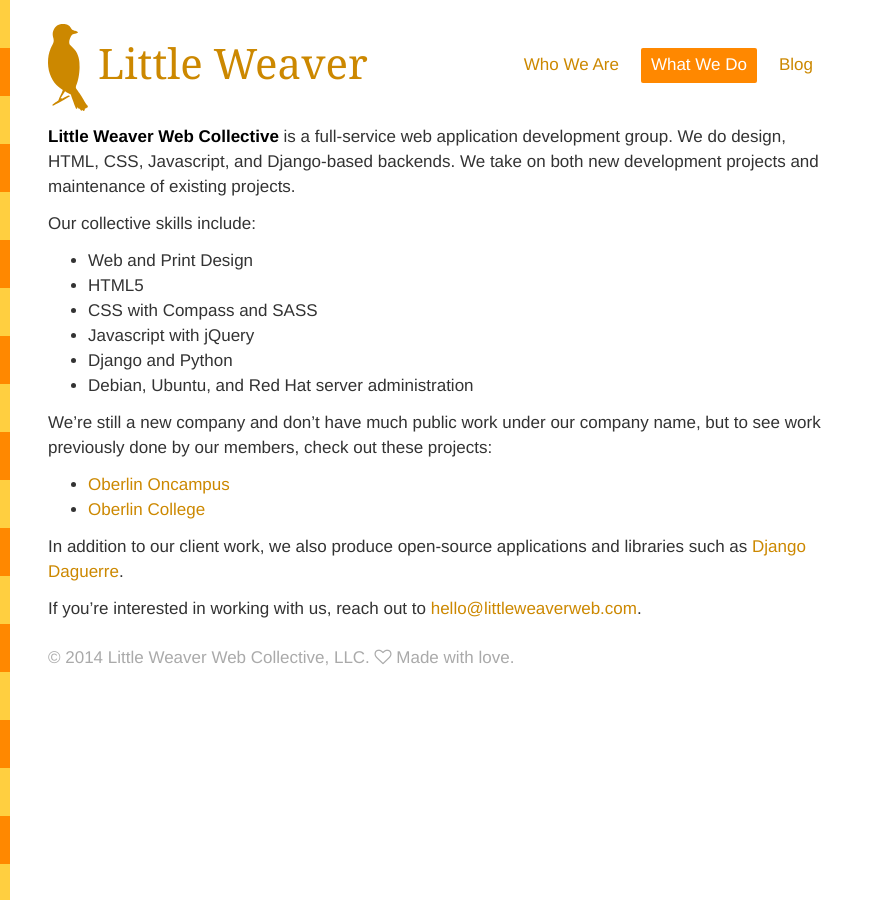
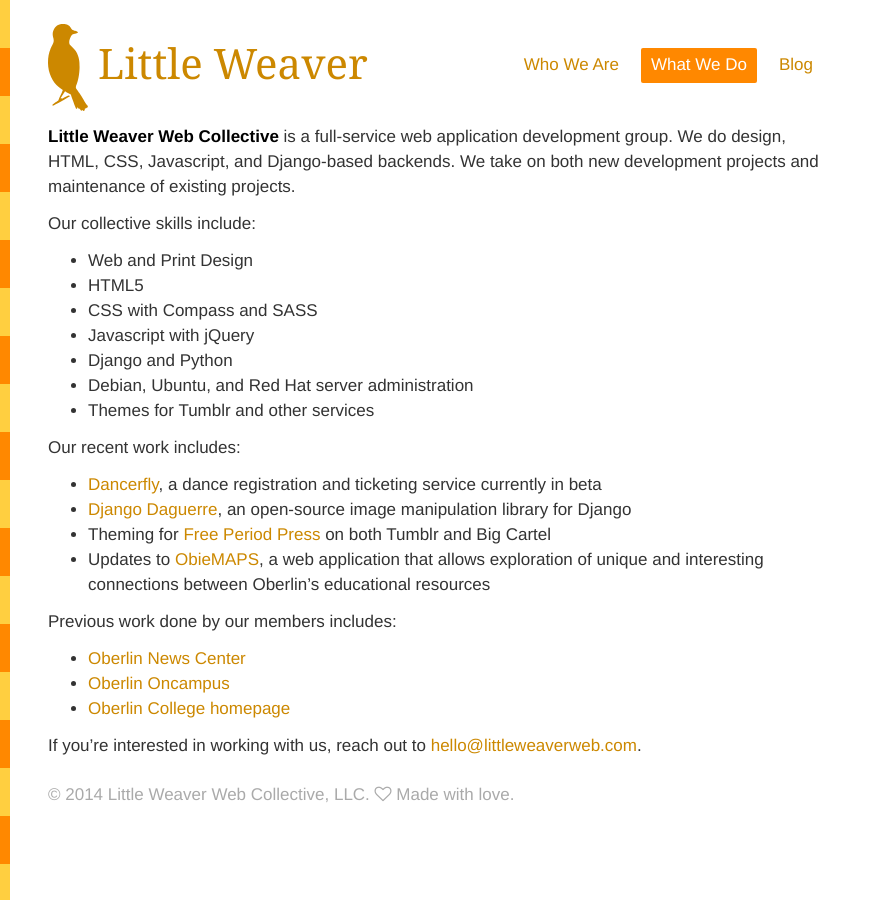
Before and after one commit to littleweaver/littleweaverweb.com, a Jekyll site: the page built from what-we-do.markdown, in a window 1280 px wide. Shown: the whole page, without its empty margins (0-883 px from the left). Built offline with Jekyll 4.4.1, drawn with Linux system fonts in a browser that asks for light colours.

Commit message:
Updated what-we-do.markdown

```diff
--- a/what-we-do.markdown
+++ b/what-we-do.markdown
@@ -14,12 +15,19 @@
 * Javascript with jQuery
 * Django and Python
 * Debian, Ubuntu, and Red Hat server administration
+* Themes for Tumblr and other services
 
-We're still a new company and don't have much public work under our company name, but to see work previously done by our members, check out these projects:
+Our recent work includes:
 
+* [Dancerfly](https://dancerfly.com/), a dance registration and ticketing service currently in beta
+* [Django Daguerre](http://django-daguerre.readthedocs.org/en/latest/), an open-source image manipulation library for Django
+* Theming for [Free Period Press](http://www.freeperiodpress.com/) on both Tumblr and Big Cartel
+* Updates to [ObieMAPS](http://obiemaps.oberlin.edu/), a web application that allows exploration of unique and interesting connections between Oberlin's educational resources
+
+Previous work done by our members includes:
+
+* [Oberlin News Center](http://news.oberlin.edu/)
 * [Oberlin Oncampus](http://oncampus.oberlin.edu/)
-* [Oberlin College](http://oberlin.edu/)
-
-In addition to our client work, we also produce open-source applications and libraries such as [Django Daguerre](http://django-daguerre.readthedocs.org/en/latest/).
+* [Oberlin College homepage](http://oberlin.edu/)
 
 If you're interested in working with us, reach out to <a href="mailto:hello@littleweaverweb.com">hello@littleweaverweb.com</a>.
```
Also changed, not shown: other parts of what-we-do.markdown (+1 -0 lines).
